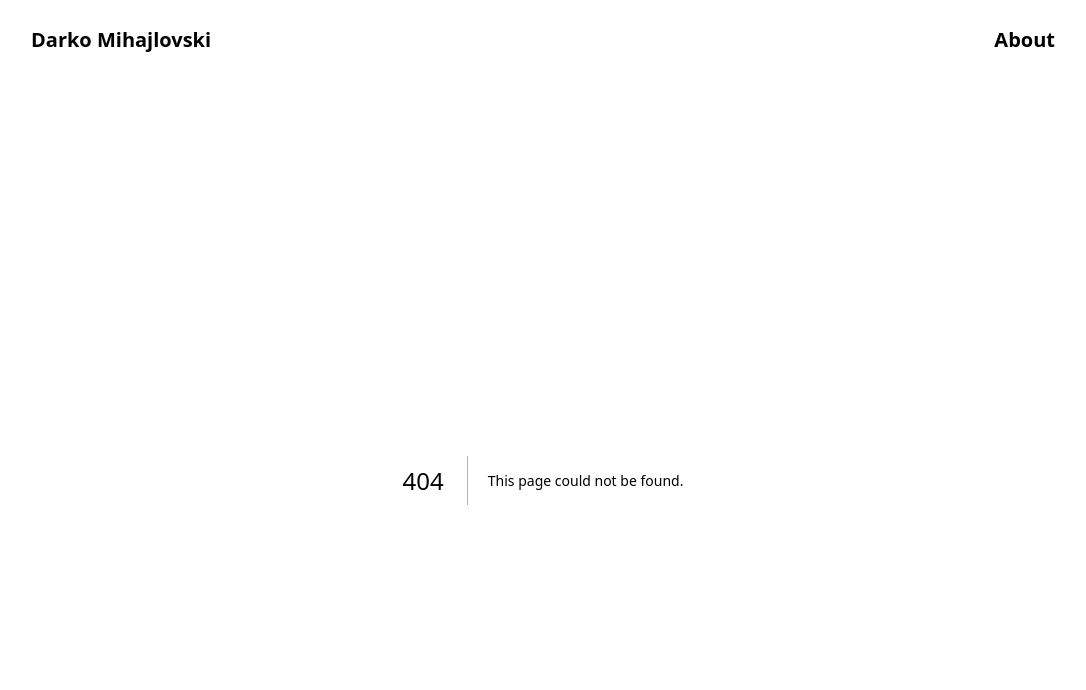
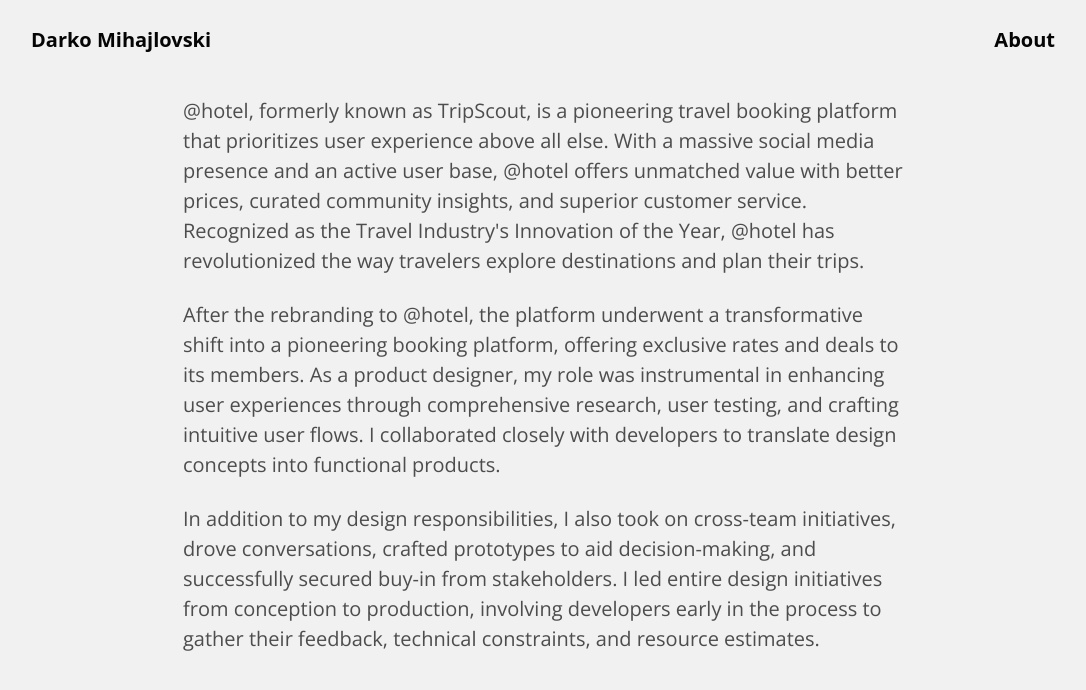
Before and after one commit to DarkoM996/nextjs-pagerouter-portfolio, a Next.js app: page /components/CoffeeBarText in a window 1280 px wide. Before the commit this address had no page. Shown: the top 690 px of the page, without its empty margins (97-1183 px from the left). Built offline with nearby package versions, Linux system fonts and the light colour scheme.

Commit message:
Initial paragraphs added

```diff
--- /dev/null
+++ b/pages/components/CoffeeBarText.jsx
@@ -0,0 +1,35 @@
+import React from "react";
+
+const CoffeeBarText = () => {
+  return (
+    <div className="max-w-screen-md mx-auto w-full h-full flex flex-col justify-center items-start gap-6 relative px-6 py-4">
+      <p className="text-xl leading-normal text-primary_customGray-900 ">
+        @hotel, formerly known as TripScout, is a pioneering travel booking
+        platform that prioritizes user experience above all else. With a massive
+        social media presence and an active user base, @hotel offers unmatched
+        value with better prices, curated community insights, and superior
+        customer service. Recognized as the Travel Industry's Innovation of the
+        Year, @hotel has revolutionized the way travelers explore destinations
+        and plan their trips.
+      </p>
+      <p className="text-xl leading-normal text-primary_customGray-900  ">
+        After the rebranding to @hotel, the platform underwent a transformative
+        shift into a pioneering booking platform, offering exclusive rates and
+        deals to its members. As a product designer, my role was instrumental in
+        enhancing user experiences through comprehensive research, user testing,
+        and crafting intuitive user flows. I collaborated closely with
+        developers to translate design concepts into functional products.
+      </p>
+      <p className="text-xl leading-normal text-primary_customGray-900  ">
+        In addition to my design responsibilities, I also took on cross-team
+        initiatives, drove conversations, crafted prototypes to aid
+        decision-making, and successfully secured buy-in from stakeholders. I
+        led entire design initiatives from conception to production, involving
+        developers early in the process to gather their feedback, technical
+        constraints, and resource estimates.
+      </p>
+    </div>
+  );
+};
+
+export default CoffeeBarText;
--- a/pages/components/ProjectSection.jsx
+++ b/pages/components/ProjectSection.jsx
@@ -9,7 +9,7 @@
 
 const ProjectSection = () => {
   return (
-    <div className=" max-w-screen-2xl mx-auto min-h-screen relative px-6 py-4 lg:px-32">
+    <div className="max-w-screen-2xl mx-auto min-h-screen relative px-6 py-4 lg:px-32">
       <div className="grid grid-cols-1 md:grid-cols-2 gap-10 lg:gap-24 ">
         {/* Project #1 */}
         <div className="flex flex-col justify-center items-center gap-4 md:mb-40">
--- a/pages/projects/coffeebar.js
+++ b/pages/projects/coffeebar.js
@@ -1,10 +1,12 @@
 import React from "react";
 import CoffeeBarHero from "../components/CoffeeBarHero";
+import CoffeeBarText from "../components/CoffeeBarText";
 
 const coffeebar = () => {
   return (
     <>
       <CoffeeBarHero />
+      <CoffeeBarText />
     </>
   );
 };
```
